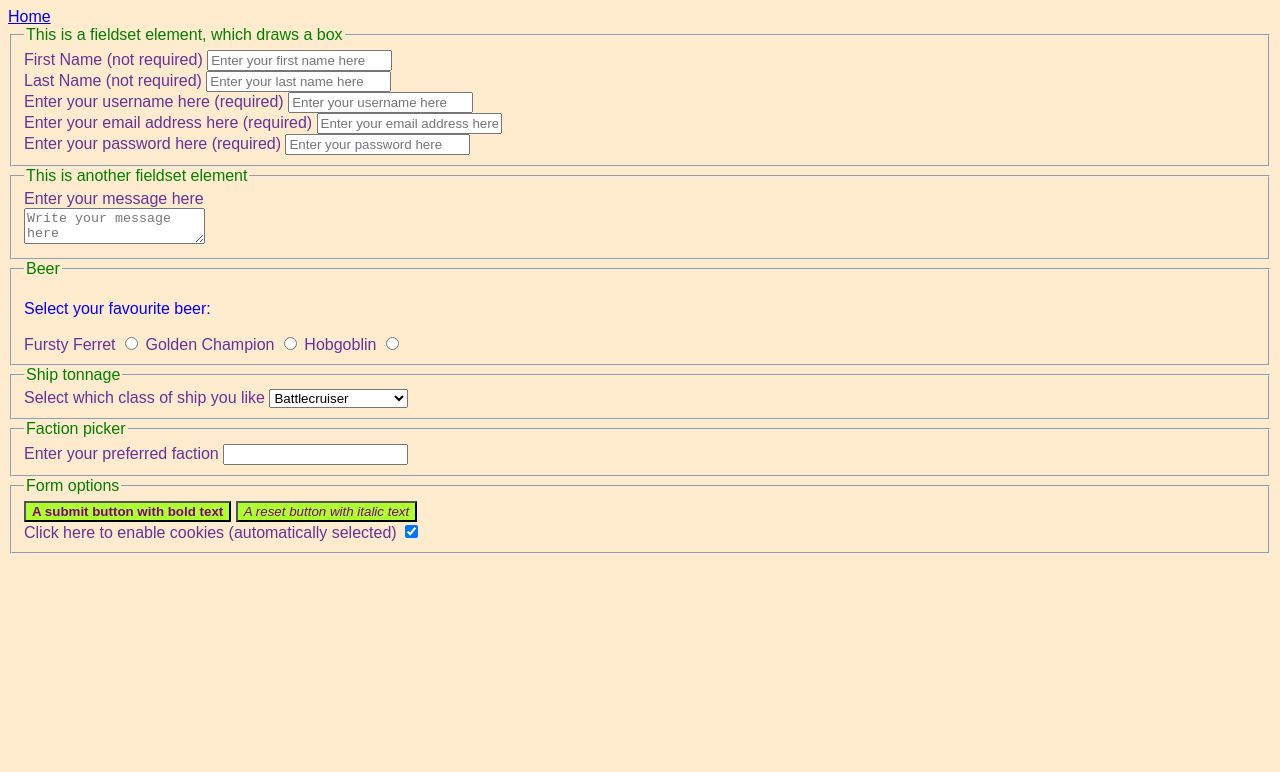
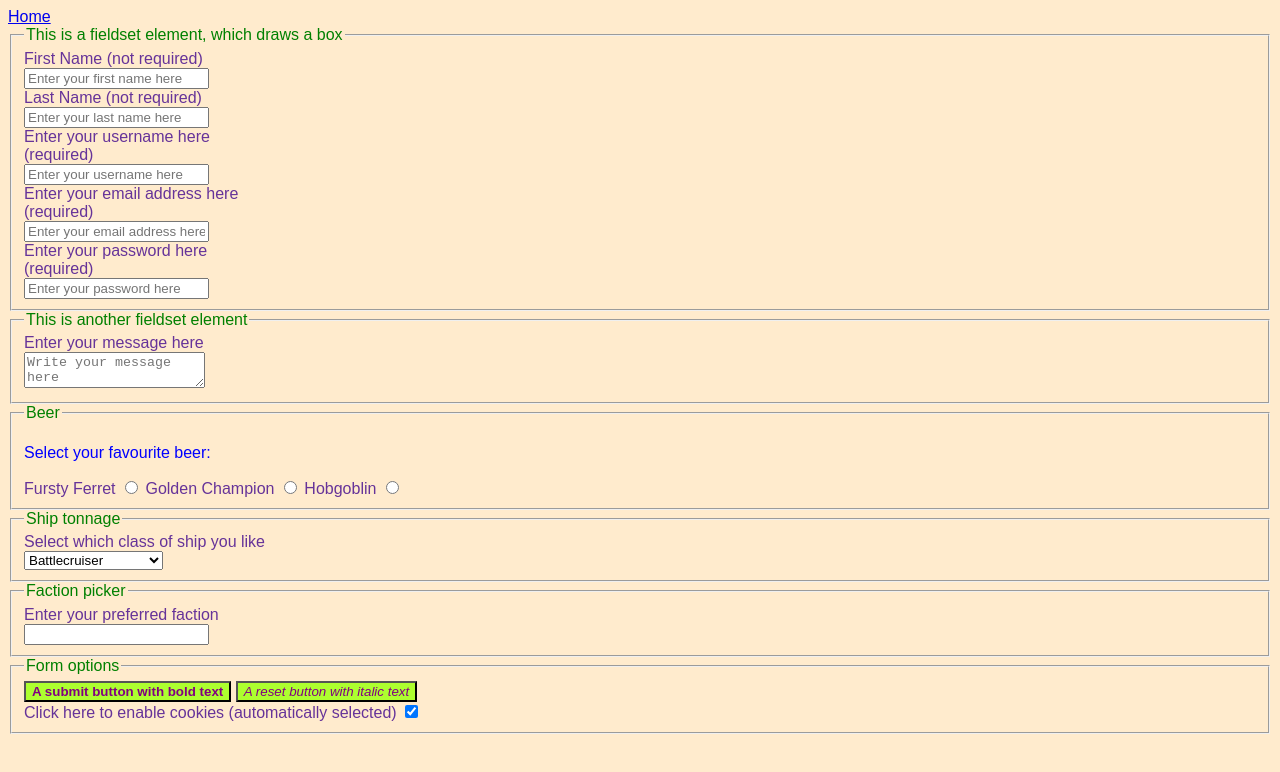
Before and after one commit to AdamBoley/Git-Experimentation, a website: page forms.html in a window 1280 px wide. Drawn offline with Linux system fonts and the light colour scheme; a web font is replaced by a local one.

Commit message:
block and inline-block elements

```diff
--- a/forms.html
+++ b/forms.html
@@ -34,28 +34,35 @@
             <fieldset>
                 <legend>This is a fieldset element, which draws a box</legend>
 
-            <label for="first-name">First Name (not required)</label>
-            <input type="text" id="first-name" name="first-name" placeholder="Enter your first name here">
+            <div class="inline-block-div">
+                <label for="first-name" class="label-block">First Name (not required)</label>
+                <input type="text" id="first-name" name="first-name" placeholder="Enter your first name here">
+            </div>
 
             <br>
 
-            <label for="last-name">Last Name (not required)</label>
-            <input type="text" id="last-name" name="last-name" placeholder="Enter your last name here">
-
+            <div class="inline-block-div">
+                <label for="last-name" class="label-block">Last Name (not required)</label>
+                <input type="text" id="last-name" name="last-name" placeholder="Enter your last name here">
+            </div>
             <br>
 
-            <label for="Username">Enter your username here (required)</label>
-            <input type="text" id="Username" name="username" placeholder="Enter your username here" required>
-
+            <div class="inline-block-div">
+                <label for="Username" class="label-block">Enter your username here (required)</label>
+                <input type="text" id="Username" name="username" placeholder="Enter your username here" required>
+            </div>
             <br>
 
-            <label for="email">Enter your email address here (required)</label>
-            <input type="email" id="email" name="email address" placeholder="Enter your email address here" required>
-
+            <div class="inline-block-div">
+                <label for="email" class="label-block">Enter your email address here (required)</label>
+                <input type="email" id="email" name="email address" placeholder="Enter your email address here" required>
+            </div>
             <br>
 
-            <label for="password">Enter your password here (required)</label>
-            <input type="password" id="password" name="password" placeholder="Enter your password here" required>
+            <div class="inline-block-div">
+                <label for="password" class="label-block">Enter your password here (required)</label>
+                <input type="password" id="password" name="password" placeholder="Enter your password here" required>
+            </div>
 
             </fieldset>
 
@@ -89,7 +96,7 @@
             <fieldset>
                 <legend>Ship tonnage</legend>
 
-            <label for="ship-preference">Select which class of ship you like</label>
+            <label for="ship-preference" class="label-block">Select which class of ship you like</label>
             <select id="ship=preference" name="ship-preference">
                 <option value="corvette">Corvette</option>
                 <option value="hunter-killer">Hunter Killer</option>
@@ -107,7 +114,7 @@
             <fieldset>
                 <legend>Faction picker</legend>
 
-            <label for="factions">Enter your preferred faction</label>
+            <label for="factions" class="label-block">Enter your preferred faction</label>
 
             <input type="text" id="factions" list="faction-list" name="faction">
 
--- a/styles.css
+++ b/styles.css
@@ -362,5 +362,15 @@ button[type=reset], button[type=submit] {
   background-attachment: fixed;
   margin-top: 50px;
   margin-bottom: 500px;
+}
 
+.label-block {
+  display: block;
 }
+/*This rule is designed to target label elements, and should force the
+associated input elements onto the line below*/
+
+.inline-block-div {
+  display: inline-block;
+  width: 20%;
+}
```
